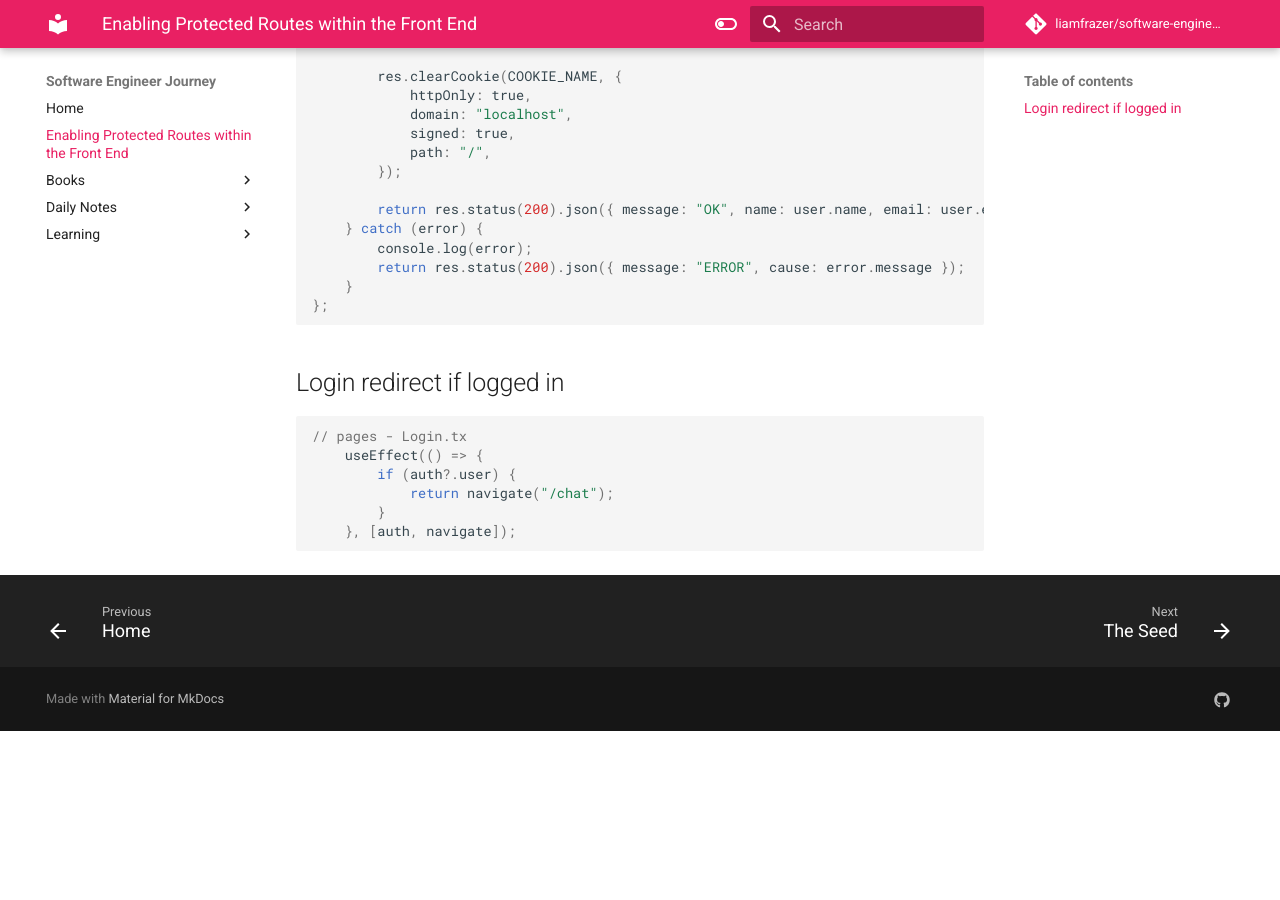
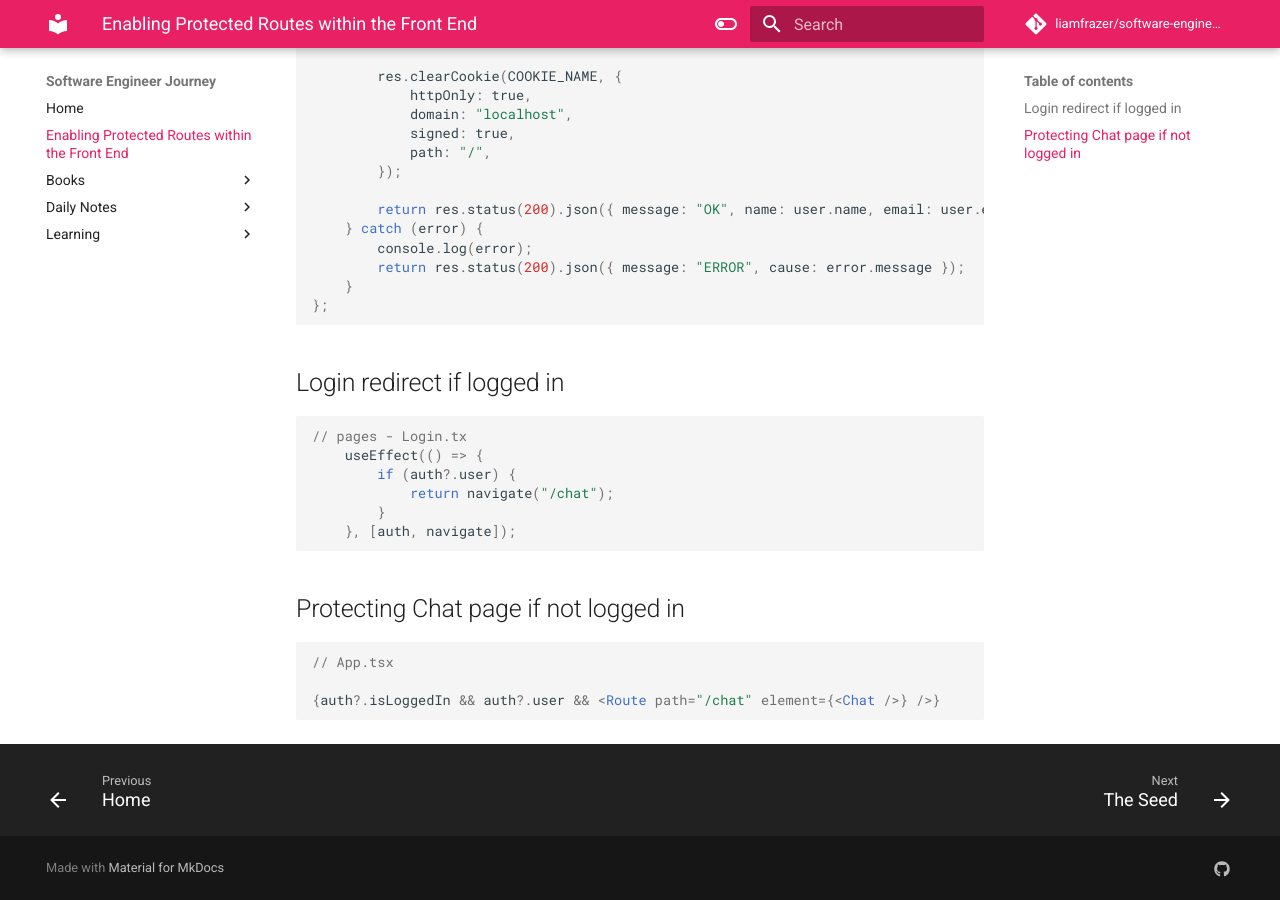
Before and after one commit to liamfrazer/software-engineer-journey, an MkDocs documentation site: the page built from docs/Enabling Protected Routes within the Front End.md, in a window 1280 px wide and 900 px high, scrolled down 956 px. Built offline with MkDocs 1.6.1 and Material for MkDocs 9.7.7, drawn with Linux system fonts in a browser that asks for light colours; comment, search, counter and statistics services are not loaded; before the commit the page ends 1687 px from its top, so only the background shows below that.

Commit message:
vault backup: 2024-01-01 13:46:56

````diff
--- a/docs/Enabling Protected Routes within the Front End.md
+++ b/docs/Enabling Protected Routes within the Front End.md
@@ -76,3 +76,10 @@ const logoutUser = async (req: Request, res: Response, next: NextFunction) => {
 		}
 	}, [auth, navigate]);
 ```
+
+## Protecting Chat page if not logged in
+```jsx
+// App.tsx
+
+{auth?.isLoggedIn && auth?.user && <Route path="/chat" element={<Chat />} />}
+```
````
